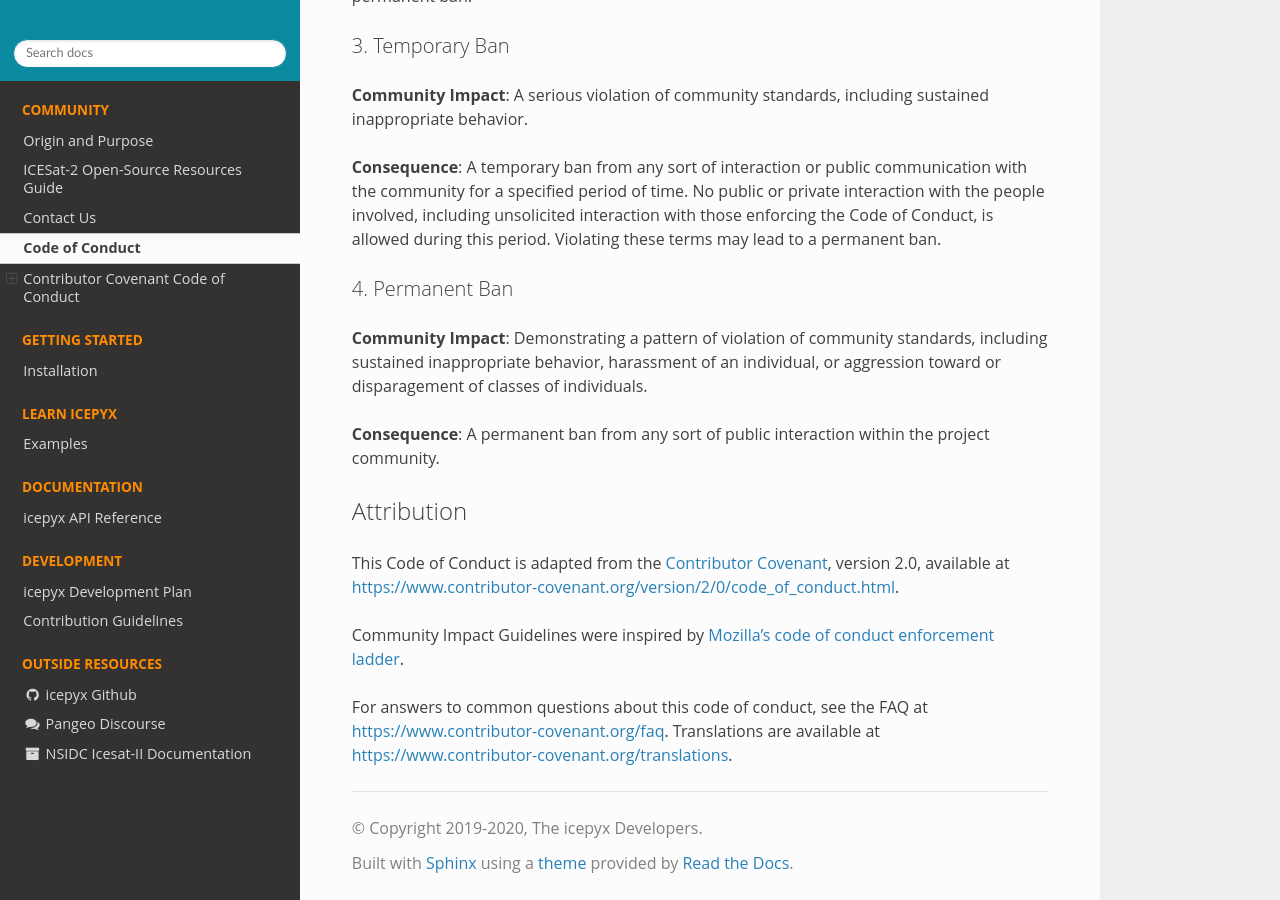
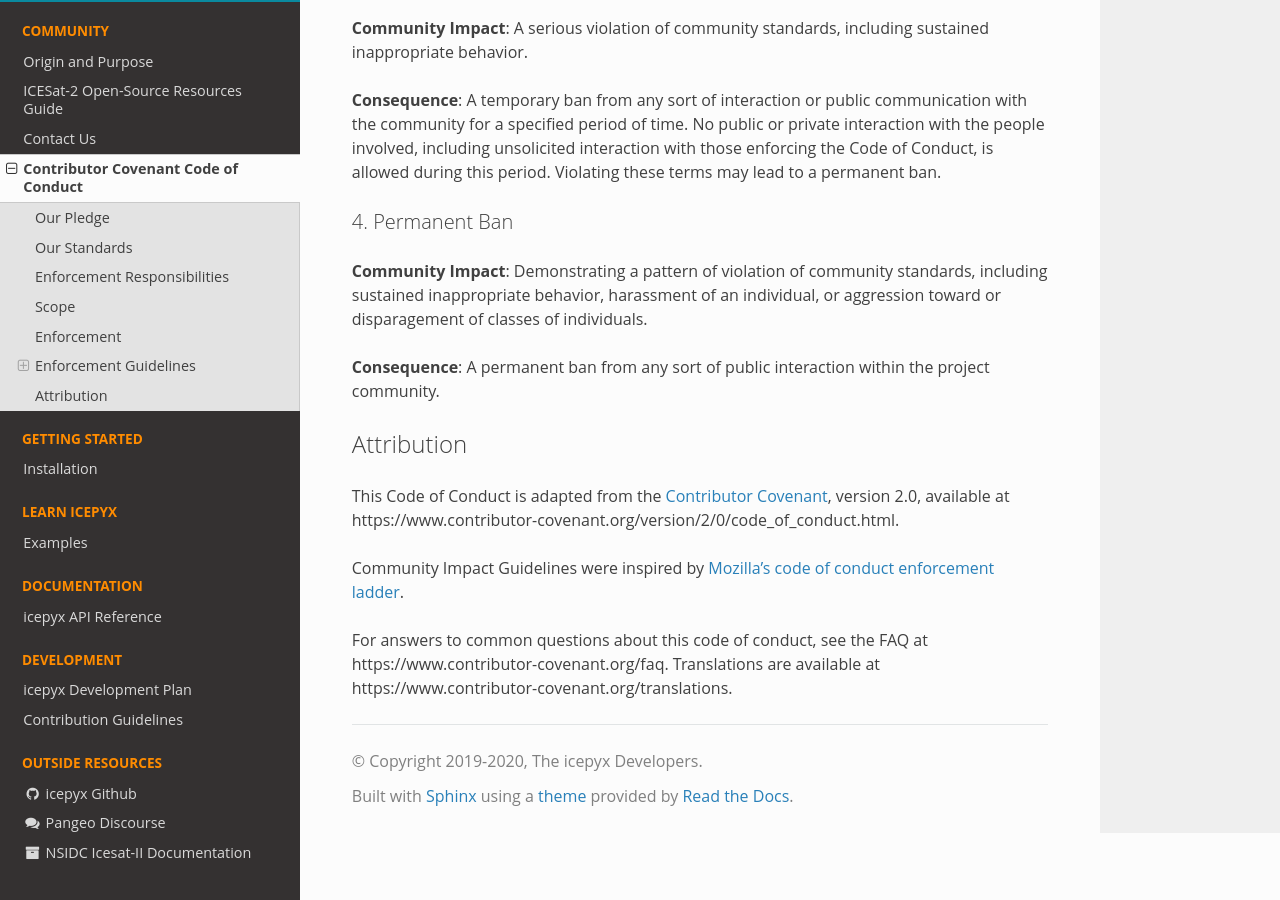
Before and after one commit to icesat2py/icepyx, a Sphinx documentation site: the page built from doc/source/community/code_of_conduct.md, in a window 1280 px wide and 900 px high, scrolled down 2232 px. Built offline with Sphinx 7.4.7 and the Read the Docs theme 2.0.0, drawn with Linux system fonts in a browser that asks for light colours; some of the changed lines change nothing that is shown; some of the changed text lies outside the part shown.

Commit message:
added recommonmark to render markdown code of conduct

```diff
--- /dev/null
+++ b/doc/source/community/code_of_conduct.md
@@ -0,0 +1,85 @@
+
+# Contributor Covenant Code of Conduct
+
+## Our Pledge
+
+We as members, contributors, and leaders pledge to make participation in our community a harassment-free experience for everyone, regardless of age, body size, visible or invisible disability, ethnicity, sex characteristics, gender identity and expression, level of experience, education, socio-economic status, nationality, personal appearance, race, religion, or sexual identity and orientation.
+
+We pledge to act and interact in ways that contribute to an open, welcoming, diverse, inclusive, and healthy community.
+
+## Our Standards
+
+Examples of behavior that contributes to a positive environment for our community include:
+
+* Demonstrating empathy and kindness toward other people
+* Being respectful of differing opinions, viewpoints, and experiences
+* Giving and gracefully accepting constructive feedback
+* Accepting responsibility and apologizing to those affected by our mistakes, and learning from the experience
+* Focusing on what is best not just for us as individuals, but for the overall community
+
+Examples of unacceptable behavior include:
+
+* The use of sexualized language or imagery, and sexual attention or
+  advances of any kind
+* Trolling, insulting or derogatory comments, and personal or political attacks
+* Public or private harassment
+* Publishing others' private information, such as a physical or email
+  address, without their explicit permission
+* Other conduct which could reasonably be considered inappropriate in a
+  professional setting
+
+## Enforcement Responsibilities
+
+Community leaders are responsible for clarifying and enforcing our standards of acceptable behavior and will take appropriate and fair corrective action in response to any behavior that they deem inappropriate, threatening, offensive, or harmful.
+
+Community leaders have the right and responsibility to remove, edit, or reject comments, commits, code, wiki edits, issues, and other contributions that are not aligned to this Code of Conduct, and will communicate reasons for moderation decisions when appropriate.
+
+## Scope
+
+This Code of Conduct applies within all community spaces, and also applies when an individual is officially representing the community in public spaces. Examples of representing our community include using an official e-mail address, posting via an official social media account, or acting as an appointed representative at an online or offline event.
+
+## Enforcement
+
+Instances of abusive, harassing, or otherwise unacceptable behavior may be reported to the community leaders responsible for enforcement at jbscheick-at-gmail-dot-com. All complaints will be reviewed and investigated promptly and fairly.
+
+All community leaders are obligated to respect the privacy and security of the reporter of any incident.
+
+## Enforcement Guidelines
+
+Community leaders will follow these Community Impact Guidelines in determining the consequences for any action they deem in violation of this Code of Conduct:
+
+### 1. Correction
+
+**Community Impact**: Use of inappropriate language or other behavior deemed unprofessional or unwelcome in the community.
+
+**Consequence**: A private, written warning from community leaders, providing clarity around the nature of the violation and an explanation of why the behavior was inappropriate. A public apology may be requested.
+
+### 2. Warning
+
+**Community Impact**: A violation through a single incident or series of actions.
+
+**Consequence**: A warning with consequences for continued behavior. No interaction with the people involved, including unsolicited interaction with those enforcing the Code of Conduct, for a specified period of time. This includes avoiding interactions in community spaces as well as external channels like social media. Violating these terms may lead to a temporary or permanent ban.
+
+### 3. Temporary Ban
+
+**Community Impact**: A serious violation of community standards, including sustained inappropriate behavior.
+
+**Consequence**: A temporary ban from any sort of interaction or public communication with the community for a specified period of time. No public or private interaction with the people involved, including unsolicited interaction with those enforcing the Code of Conduct, is allowed during this period. Violating these terms may lead to a permanent ban.
+
+### 4. Permanent Ban
+
+**Community Impact**: Demonstrating a pattern of violation of community standards, including sustained inappropriate behavior,  harassment of an individual, or aggression toward or disparagement of classes of individuals.
+
+**Consequence**: A permanent ban from any sort of public interaction within the project community.
+
+## Attribution
+
+This Code of Conduct is adapted from the [Contributor Covenant][homepage], version 2.0,
+available at https://www.contributor-covenant.org/version/2/0/code_of_conduct.html.
+
+Community Impact Guidelines were inspired by [Mozilla's code of conduct enforcement ladder](https://github.com/mozilla/diversity).
+
+[homepage]: https://www.contributor-covenant.org
+
+For answers to common questions about this code of conduct, see the FAQ at
+https://www.contributor-covenant.org/faq. Translations are available at https://www.contributor-covenant.org/translations.
--- a/doc/source/community/code_of_conduct.rst
+++ /dev/null
@@ -1,5 +0,0 @@
-Code of Conduct
-===============
-
-
-.. mdinclude:: ../../../code_of_conduct.md
--- a/doc/source/conf.py
+++ b/doc/source/conf.py
@@ -16,6 +16,7 @@
 import datetime
 
 import icepyx
+import recommonmark
 
 
 # -- Project information -----------------------------------------------------
@@ -34,9 +35,14 @@
     "sphinx.ext.autosectionlabel",
     "numpydoc",
     "nbsphinx",
-    "m2r"
+    "recommonmark"
+
 ]
-
+source_suffix = {
+    '.rst': 'restructuredtext',
+    '.txt': 'markdown',
+    '.md': 'markdown',
+}
 # Add any paths that contain templates here, relative to this directory.
 templates_path = ['_templates']
 
```
